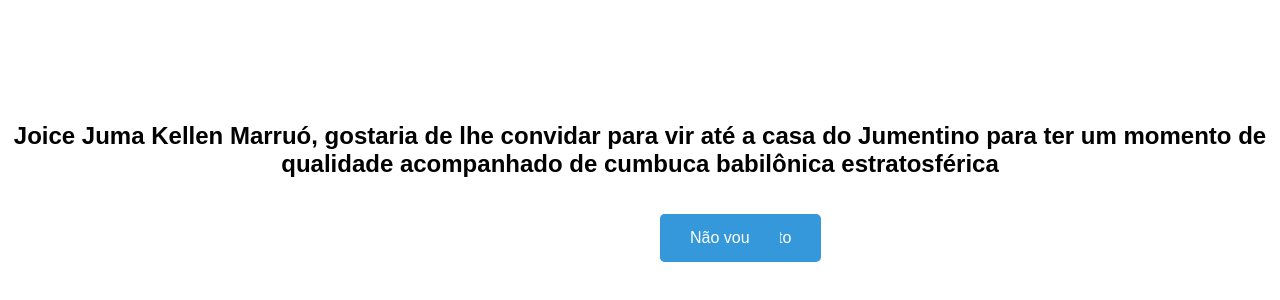
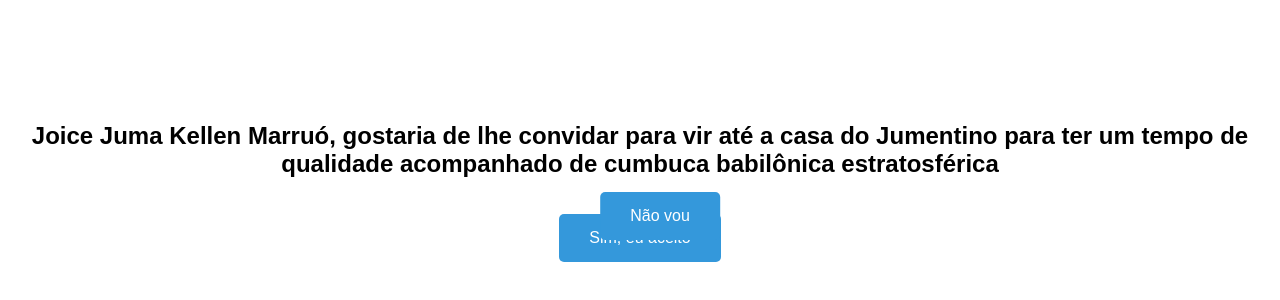
Before and after one commit to adrianosdp1/convitejoice, a plain HTML site: page index.html in a window 1280 px wide. Shown: the part 134-434 px from the top of the page. Drawn offline with Linux system fonts and the light colour scheme.

Commit message:
Update index.html

```diff
--- a/index.html
+++ b/index.html
@@ -9,6 +9,7 @@
             font-family: Arial, sans-serif;
             text-align: center;
             margin-top: 20%;
+            position: relative;
         }
 
         h1 {
@@ -31,20 +32,22 @@
             background-color: #2980b9;
         }
 
-        .moveable {
+        #btn2 {
             position: absolute;
+            top: 50px; /* Ajuste para que o botão "Não vou" não comece em cima do "Sim, eu aceito" */
+            left: 50%;
+            transform: translateX(-50%);
         }
     </style>
 </head>
 <body>
 
-    <h1>Joice Juma Kellen Marruó, gostaria de lhe convidar para vir até a casa do Jumentino para ter um momento de qualidade acompanhado de cumbuca babilônica estratosférica</h1>
+    <h1>Joice Juma Kellen Marruó, gostaria de lhe convidar para vir até a casa do Jumentino para ter um tempo de qualidade acompanhado de cumbuca babilônica estratosférica</h1>
 
-    <button id="btn1" class="button moveable" onclick="alert('Você aceitou meu convite! 😍')">Sim, eu aceito</button>
+    <button id="btn1" class="button" onclick="alert('Você aceitou meu convite! 😍')">Sim, eu aceito</button>
     <button id="btn2" class="button moveable">Não vou</button>
 
     <script>
-        const button1 = document.getElementById('btn1');
         const button2 = document.getElementById('btn2');
 
         button2.addEventListener('mouseover', function() {
```
